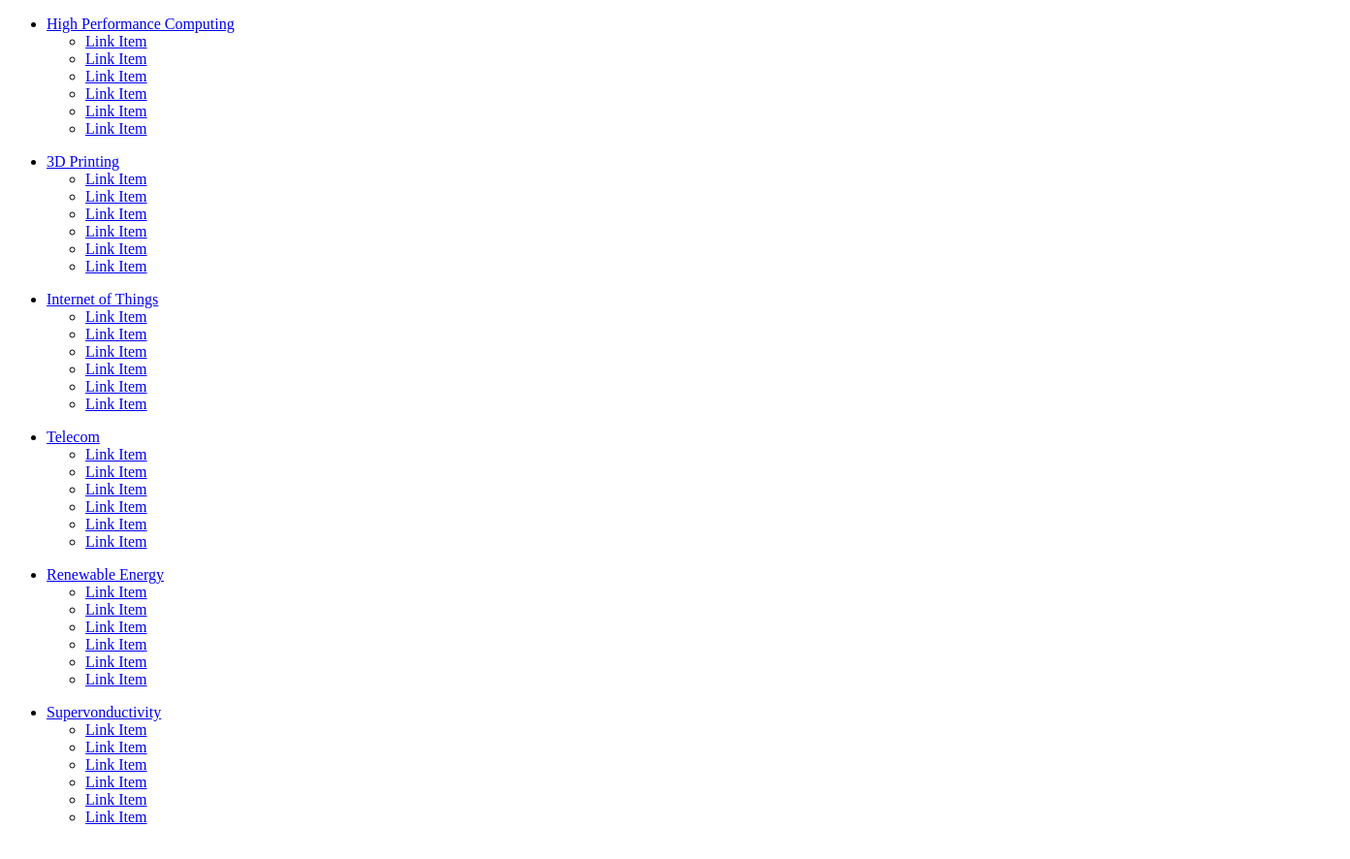
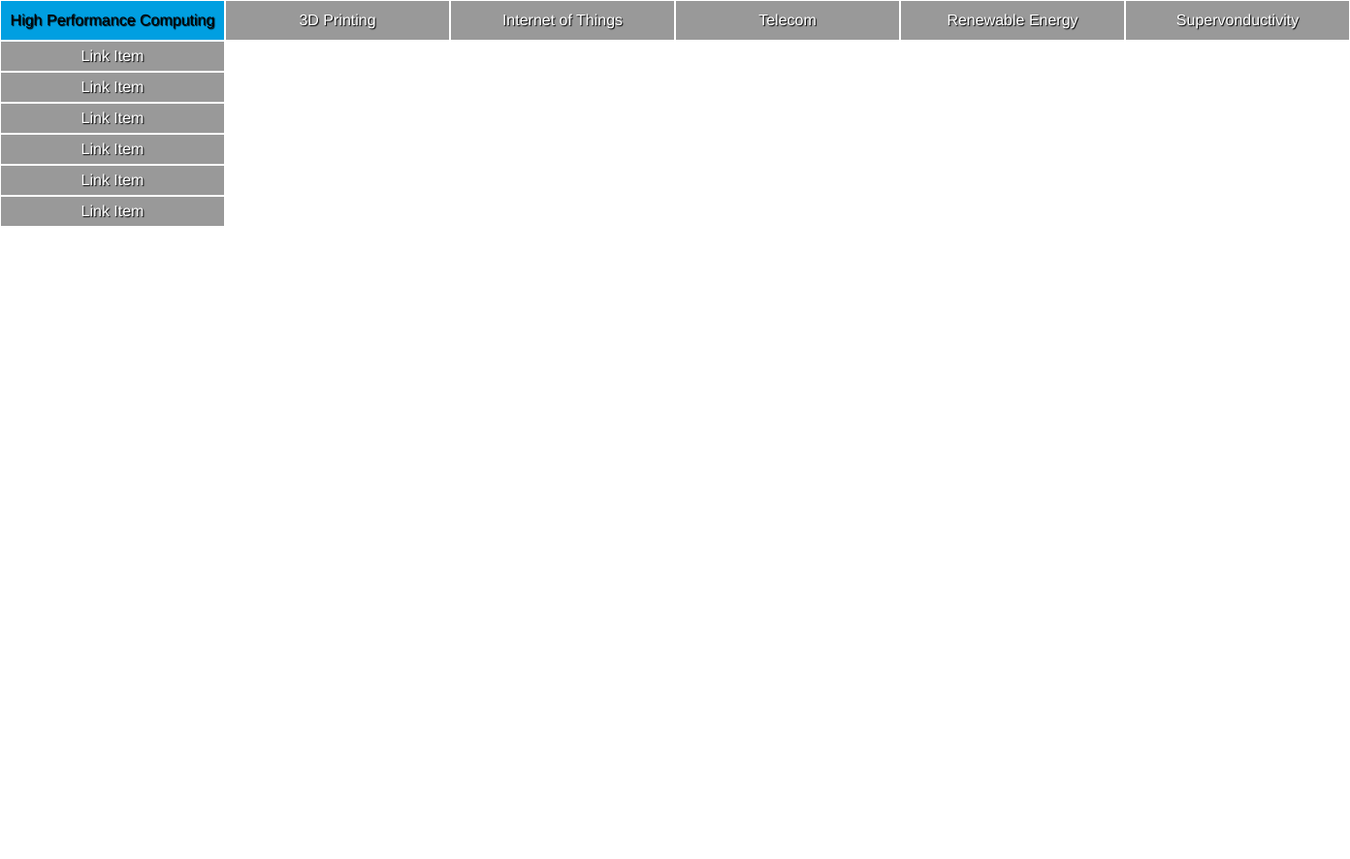
Before and after one commit to ZpeedX/SITLAB, a plain HTML site: page View/index.html in a window 1280 px wide. Shown: the whole page at 97% size, 1392 px wide, since content can reach past the window. After the commit the page ends 800 px from the top, so only its background shows below. Drawn offline with nearby package versions, Linux system fonts and the light colour scheme.

Commit message:
some changes to nav bar

```diff
--- a/View/maincss.html
+++ b/View/css/maincss.css
@@ -1,3 +1,11 @@
+@charset "utf-8";
+/* CSS Document */
+
+#globalnav{
+    width: 1392px;
+    margin-left: auto;
+    margin-right: auto;
+}
 #navMenu{
   margin:0;
   padding:0;
@@ -5,18 +13,20 @@
 #navMenu ul{
   margin:0;
   padding:0;
-  line:height:30px;
+  line-height:30px;
 }
 
 #navMenu li{
   margin:0;
   padding:0;
-  list-style:none;
+  list-style: none;
   float:left;
   position:relative;
   background:#999;
 }
 #navMenu ul li a{
+  padding-top: 5px;
+  padding-bottom: 5px;
   text-align:center;
   font-family:Ariel,Helvetica,sans-serif;
   text-decoration:none;
@@ -27,15 +37,18 @@
   border:1px solid #FFF;
   text-shadow: 1px 1px 1px #000;
 }
-
+#navMenu ul ul li a{
+  padding-top: 0px;
+  padding-bottom: 0px;
+}
 #navMenu ul ul{
   position:absolute;
   visibility:hidden;
-  top:32px;
+  top:42px;
 }
 
 #navMenu ul li:hover ul{
-  visibility:visible;
+  visibility: visible;
 }
 
 /* Hover effect begins from here */
@@ -49,7 +62,7 @@
   color:#000;
 }
 
-navMenu a:hover{
+#navMenu :hover > a{
   color :#000;
 }
 .clearFloat{
--- /dev/null
+++ b/View/css/reset.css
@@ -0,0 +1,55 @@
+/* Downloaded from http://meyerweb.com/eric/thoughts/2007/05/01/reset-reloaded/ */
+
+html, body, div, span, applet, object, iframe,
+h1, h2, h3, h4, h5, h6, p, blockquote, pre,
+a, abbr, acronym, address, big, cite, code,
+del, dfn, em, font, img, ins, kbd, q, s, samp,
+small, strike, strong, sub, sup, tt, var,
+dl, dt, dd, ol, ul, li,
+fieldset, form, label, legend,
+table, caption, tbody, tfoot, thead, tr, th, td {
+	margin: 0;
+	padding: 0;
+	border: 0;
+	outline: 0;
+	font-weight: inherit;
+	font-style: inherit;
+	font-size: 100%;
+	font-family: inherit;
+	vertical-align: baseline;
+}
+
+/* remember to define focus styles! */
+:focus {
+	outline: 0;
+}
+
+body {
+	line-height: 1;
+	color: black;
+	background: white;
+}
+
+ol, ul {
+	list-style: none;
+}
+
+/* tables still need 'cellspacing="0"' in the markup */
+table {
+	border-collapse: separate;
+	border-spacing: 0;
+}
+
+caption, th, td {
+	text-align: left;
+	font-weight: normal;
+}
+
+blockquote:before, blockquote:after,
+q:before, q:after {
+	content: "";
+}
+
+blockquote, q {
+	quotes: "" "";
+}
--- a/View/index.html
+++ b/View/index.html
@@ -1,19 +1,18 @@
 <!doctype html>
 <html>
-<link href ="style.css" rel="stylesheet" type="text/css"/>
  <head>
- <title>David Nartey</title>
-<meta charset="utf-8" />
+   <title>David Nartey</title>
+ <meta charset="utf-8" />
  <meta http-equiv="Content-type" content="text/html; charset=utf-8" />
  <meta name="viewport" content="width=device-width, initial-scale=1" />
-
+ <link href ="css/reset.css" rel="stylesheet" type="text/css"/>
+ <link href ="css/maincss.css" rel="stylesheet" type="text/css"/>
  <script src="http://ajax.googleapis.com/ajax/libs/jquery/1.11.3/jquery.min.js"></script>
 
  </head>
 
  <body>
-
-
+<nav id="globalnav">
 <div id="wrapper">
 <div id="navMenu">
 
@@ -134,13 +133,7 @@
 <br class="clearFloat"/>
   </div> <!--end navMenu div-->
 </div> <!--end wrapper div-->
-
-
-
-
-
-
-
+</nav>
 
 <!--<h1>Asynchronous Java Script And XML</>
 <p></p>
```
